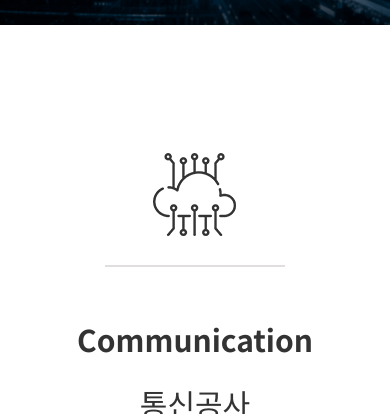
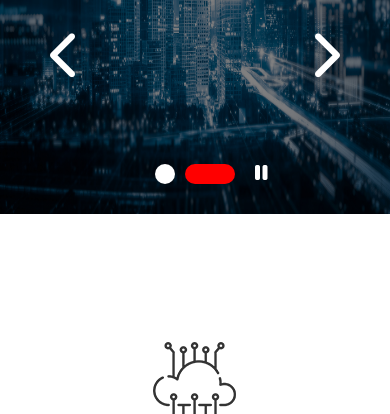
Before and after one commit to oktobat/prosample01, a plain HTML site: page index.html in a window 390 px wide. Shown: the part 794-1208 px from the top of the page. Drawn offline with nearby package versions, Linux system fonts and the light colour scheme.

Commit message:
반응형스타일 슬라이드 수정

```diff
--- a/css/rwdindex.css
+++ b/css/rwdindex.css
@@ -92,6 +92,11 @@
     background: #f9f9fb;
   }
 
+  #section .slide img {
+    width: auto;
+    min-height: 372px;
+  }
+
   /* 슬라이드 도트 버튼 */
   #section .slideOuter .slideInner ul.slick-dots {
     position: absolute;
```
